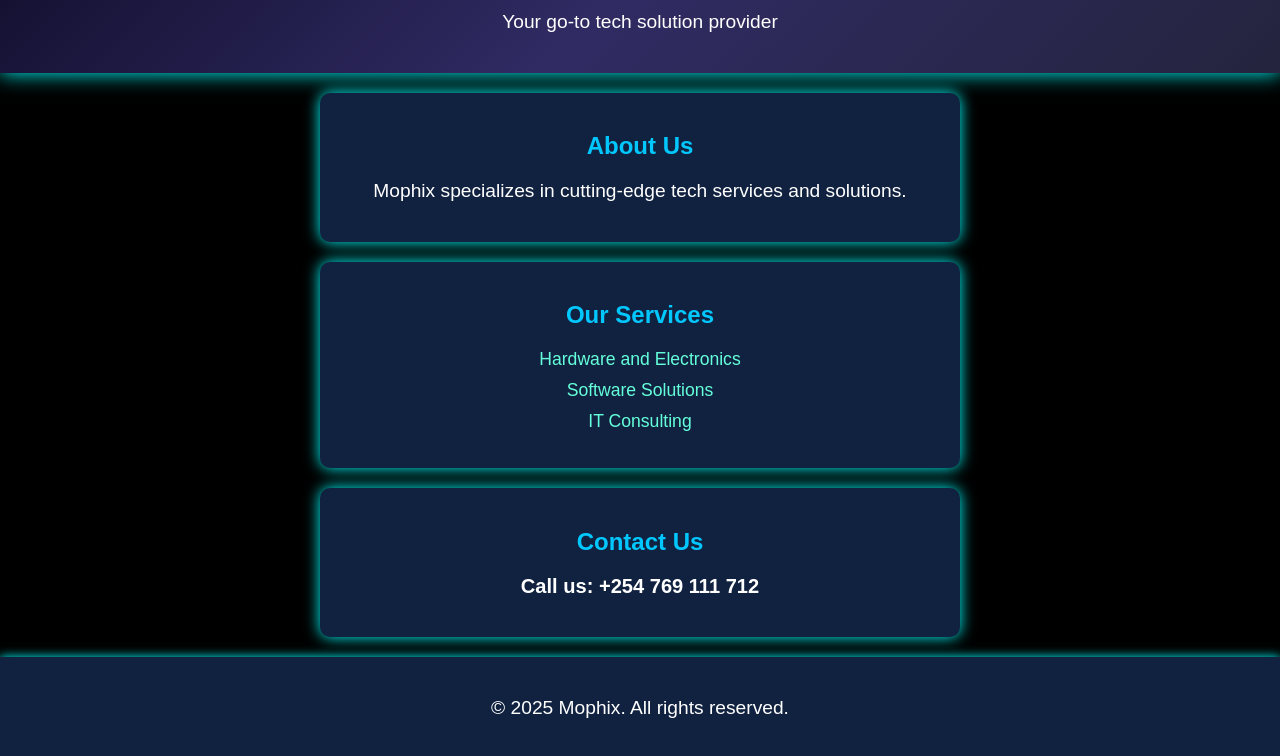
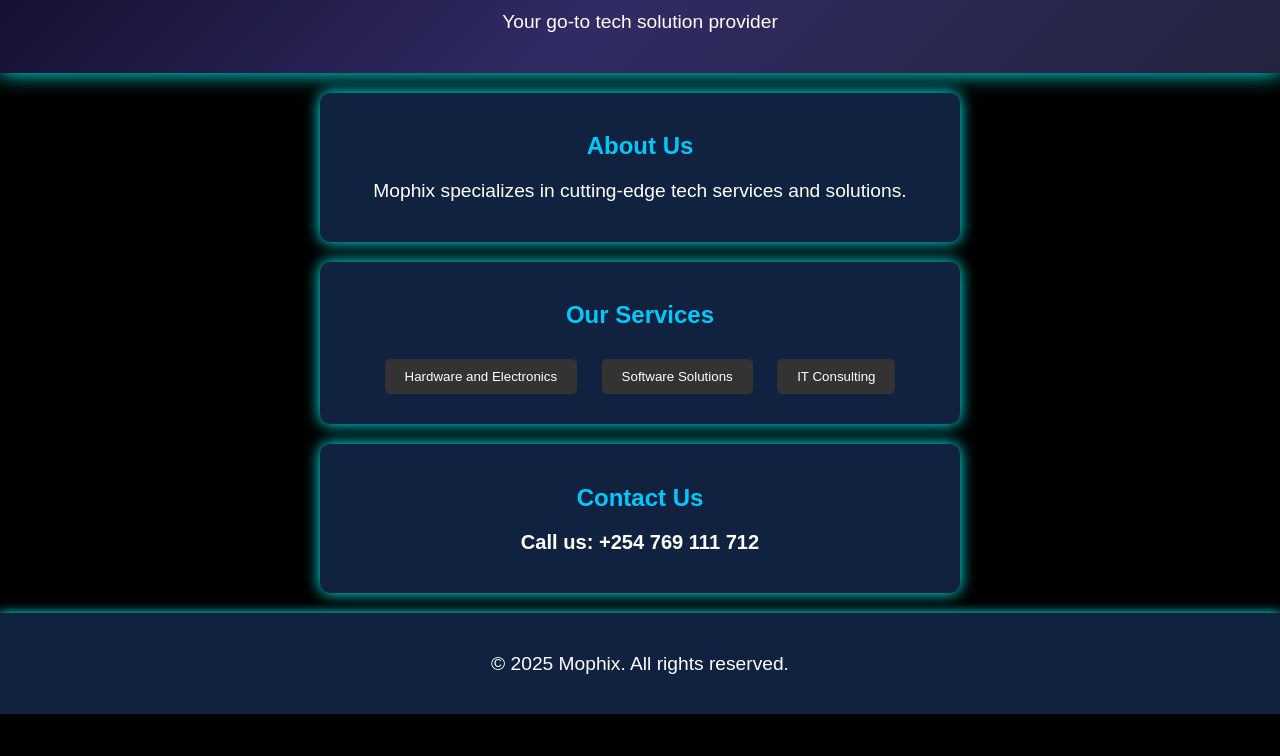
Before and after one commit to bonii880/mophix-website, a plain HTML site: page index.html in a window 1280 px wide. Shown: the part 128-884 px from the top of the page. After the commit the page ends 842 px from the top, so only its background shows below. Drawn offline with Linux system fonts and the light colour scheme.

Commit message:
Update index.html

```diff
--- a/index.html
+++ b/index.html
@@ -51,20 +51,31 @@
             100% { transform: scale(1); }
         }
         button {
-            background-color: #00c8ff;
-            color: #000;
+            background-color: #333;
+            color: #fff;
             padding: 10px 20px;
             border: none;
             cursor: pointer;
             transition: 0.3s ease;
             border-radius: 5px;
             animation: fadeIn 1s ease-in;
+            margin: 10px;
         }
         button:hover {
-            background-color: #008fb3;
+            background-color: #555;
             transform: scale(1.1) rotate(-2deg);
         }
+        .service-section {
+            display: none;
+        }
     </style>
+    <script>
+        function showSection(sectionId) {
+            const sections = document.querySelectorAll('.service-section');
+            sections.forEach(section => section.style.display = 'none');
+            document.getElementById(sectionId).style.display = 'block';
+        }
+    </script>
 </head>
 <body>
     <header>
@@ -79,11 +90,24 @@
 
     <section id="services">
         <h2>Our Services</h2>
-        <ul>
-            <li>Hardware and Electronics</li>
-            <li>Software Solutions</li>
-            <li>IT Consulting</li>
-        </ul>
+        <button onclick="showSection('hardware')">Hardware and Electronics</button>
+        <button onclick="showSection('software')">Software Solutions</button>
+        <button onclick="showSection('consulting')">IT Consulting</button>
+    </section>
+
+    <section id="hardware" class="service-section">
+        <h2>Hardware and Electronics</h2>
+        <p>We provide high-quality computer components, repairs, and custom builds.</p>
+    </section>
+
+    <section id="software" class="service-section">
+        <h2>Software Solutions</h2>
+        <p>Custom software development, web apps, and tech support services.</p>
+    </section>
+
+    <section id="consulting" class="service-section">
+        <h2>IT Consulting</h2>
+        <p>Expert advice on infrastructure, cybersecurity, and business tech strategies.</p>
     </section>
 
     <section id="contact">
```
